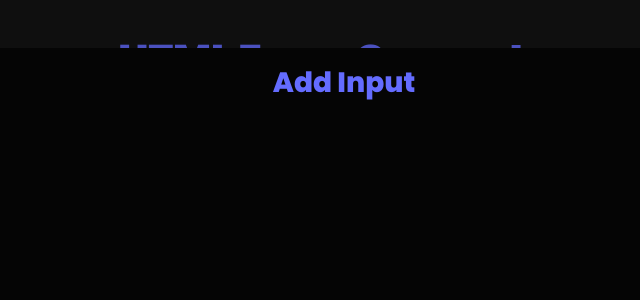
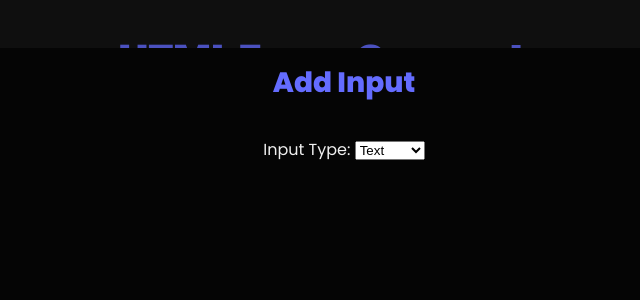
Before and after one commit to hazymaero/html-form-generator, a Svelte app: page / in a window 1280 px wide. Both pictures are taken after a click on the button "+ Add". Shown: the top 300 px of the page, without its empty margins (296-936 px from the left). Built offline with nearby package versions, Linux system fonts and the light colour scheme.

Commit message:
input type selector

```diff
--- a/src/components/AddInputModal.svelte
+++ b/src/components/AddInputModal.svelte
@@ -1,5 +1,6 @@
 <script lang="ts">
     import Modal from "./Modal.svelte";
+    import Form from "./Form.svelte";
     import { slide } from "svelte/transition";
 
     export let visibility: boolean = false;
@@ -11,6 +12,7 @@
         <Modal visibility={true}>
             <div slot="content" class="main-content">
                 <h2>Add Input</h2>
+                <Form />
             </div>
         </Modal>
     </div>
--- /dev/null
+++ b/src/components/Form.svelte
@@ -0,0 +1,14 @@
+<script lang="ts">
+    import { InputType } from "../types";
+
+    let inputType: InputType;
+</script>
+
+<div class="form-container">
+    <label for="inputTypeSelect">Input Type: </label>
+    <select bind:value={inputType} id="inputTypeSelect">
+        <option>Text</option>
+        <option>Number</option>
+        <option>Options</option>
+    </select>
+</div>
--- /dev/null
+++ b/src/types.ts
@@ -0,0 +1,11 @@
+export enum InputType {
+    Text = "text",
+    Number = "number",
+    Option = "option",
+}
+
+export interface NewInputParamaters {
+    inputType: InputType,
+    placeHolderText?: string,
+    options?: string[],
+}
```
